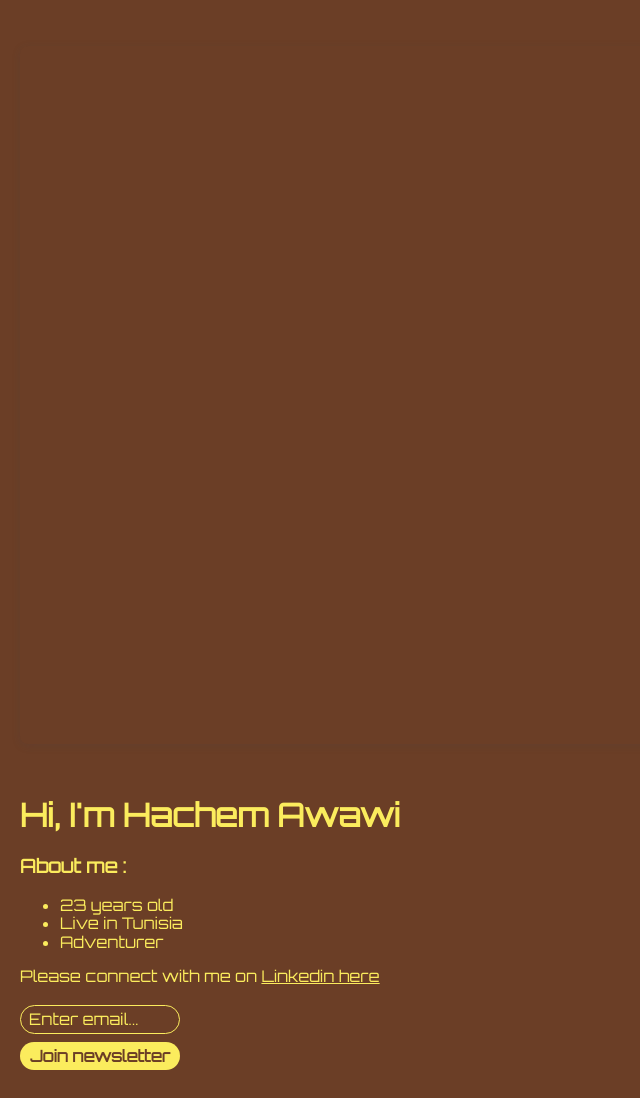
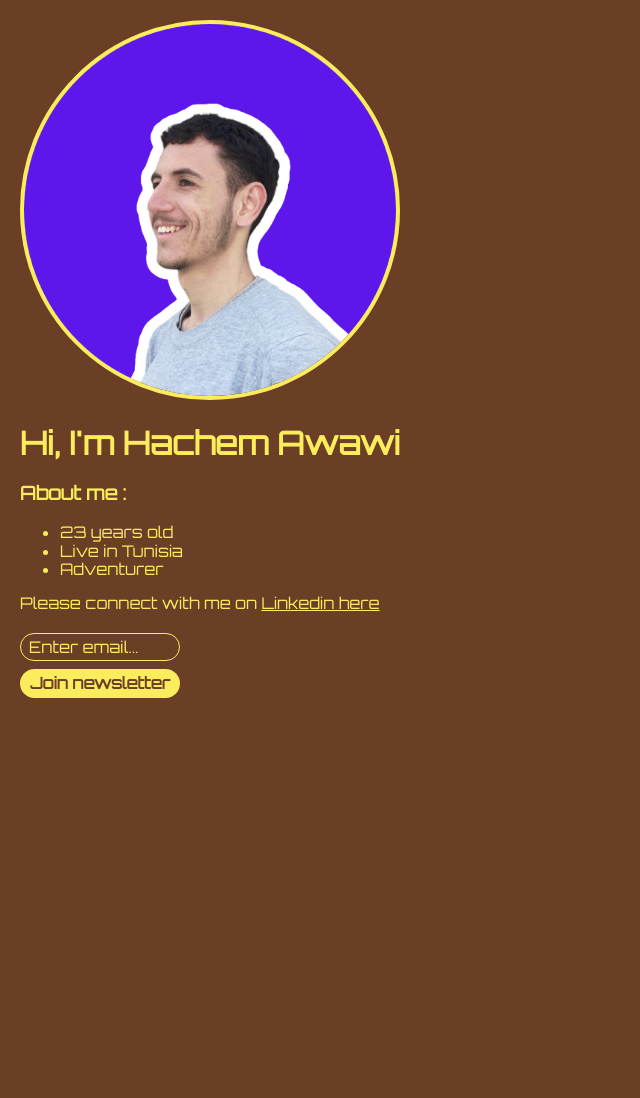
Before and after one commit to hachemawawi/Fend-projects, a website built with Vite: page index.html in a window 1280 px wide. Shown: the whole page, without its empty margins (0-640 px from the left). After the commit the page ends 800 px from the top, so only its background shows below. Built offline with nearby package versions, Linux system fonts and the light colour scheme; a web font is replaced by a local one.

Commit message:
Update index.html

```diff
--- a/index.html
+++ b/index.html
@@ -9,9 +9,6 @@
         Challenge 1:
         Write the HTML for your personal website.
         -->
-        <div style="position: relative; width: 100%; height: 0; padding-top: 56.2500%;
- padding-bottom: 0; box-shadow: 0 2px 8px 0 rgba(63,69,81,0.16); margin-top: 1.6em; margin-bottom: 0.9em; overflow: hidden;
- border-radius: 8px; will-change: transform;">
   <img src="mylogopic.png">
   </div>
   <br>
```
